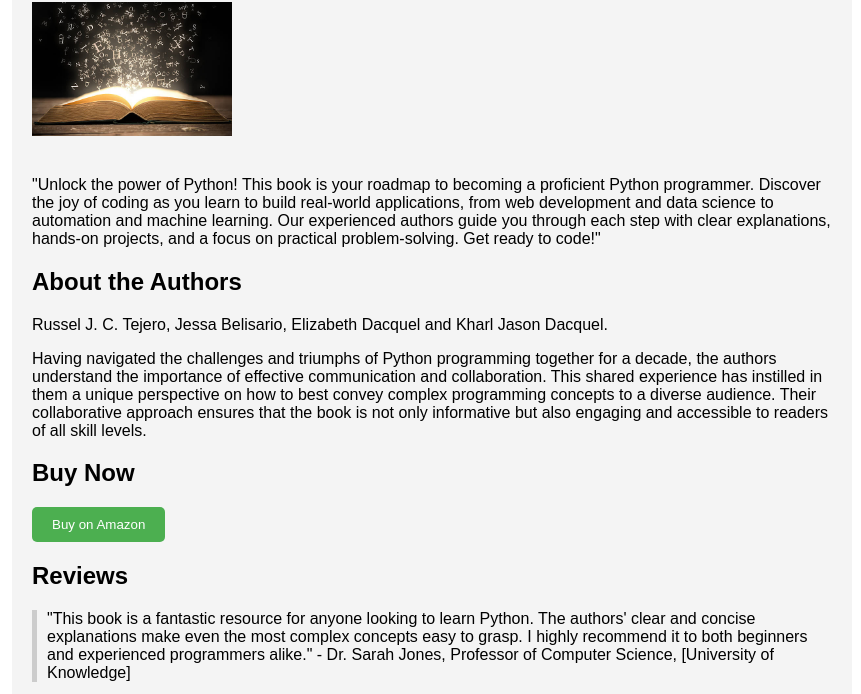
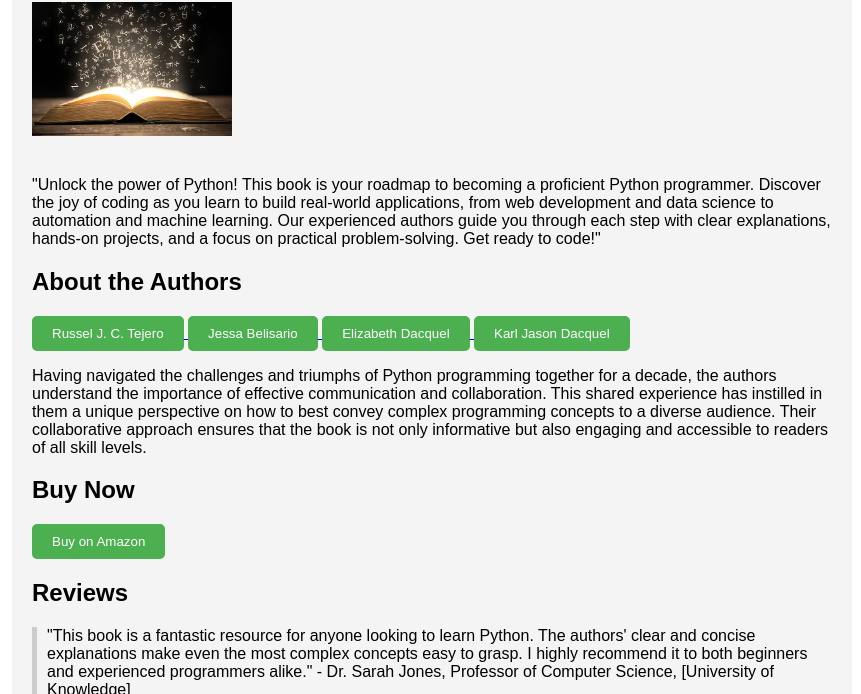
Before and after one commit to rj-tejero/myfictionbook, a plain HTML site: page index.html in a window 1280 px wide. Shown: the part 106-800 px from the top of the page, without its empty margins (208-1069 px from the left). Drawn offline with Linux system fonts and the light colour scheme.

Commit message:
Update index.html

```diff
--- a/index.html
+++ b/index.html
@@ -12,7 +12,18 @@
     <p>"Unlock the power of Python! This book is your roadmap to becoming a proficient Python programmer. Discover the joy of coding as you learn to build real-world applications, from web development and data science to automation and machine learning. Our experienced authors guide you through each step with clear explanations, hands-on projects, and a focus on practical problem-solving. Get ready to code!"</p>
 
     <h2>About the Authors</h2>
-    <p>Russel J. C. Tejero, Jessa Belisario, Elizabeth Dacquel and Kharl Jason Dacquel.</p>
+    <a href="myLinkedin" target="_blank">
+      <button onclick="window.open('https://www.linkedin.com/in/russeltejero/', '_blank')"">Russel J. C. Tejero</button>
+    </a>
+    <a href="myLinkedin" target="_blank">
+      <button onclick="window.open('https://www.linkedin.com/in/jessaherrera/', '_blank')"">Jessa Belisario</button>
+    </a>
+    <a href="myLinkedin" target="_blank">
+      <button onclick="window.open('https://www.linkedin.com/in/elizabeth-dacquel-clssyb-311143138/', '_blank')"">Elizabeth Dacquel</button>
+    </a>
+    <a href="myLinkedin" target="_blank">
+      <button onclick="window.open('https://www.linkedin.com/in/karl-jayson-s-dacquel-b4404b200/', '_blank')"">Karl Jason Dacquel</button>
+    </a>
     <p>Having navigated the challenges and triumphs of Python programming together for a decade, the authors understand the importance of effective communication and collaboration. This shared experience has instilled in them a unique perspective on how to best convey complex programming concepts to a diverse audience. Their collaborative approach ensures that the book is not only informative but also engaging and accessible to readers of all skill levels.</p>
 
     <h2>Buy Now</h2>
```
